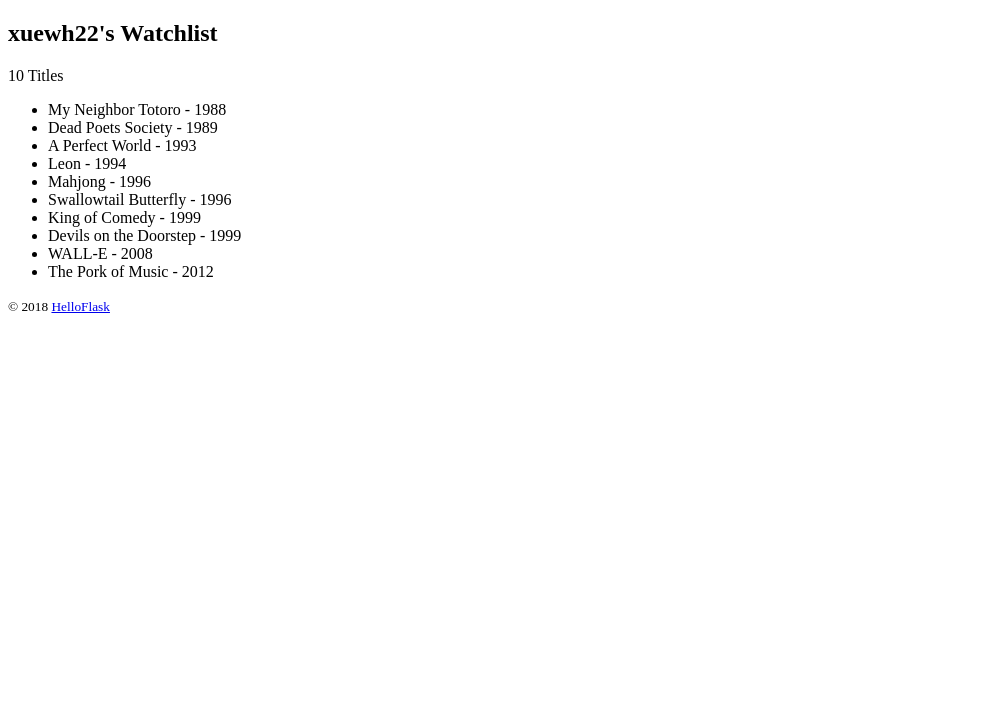
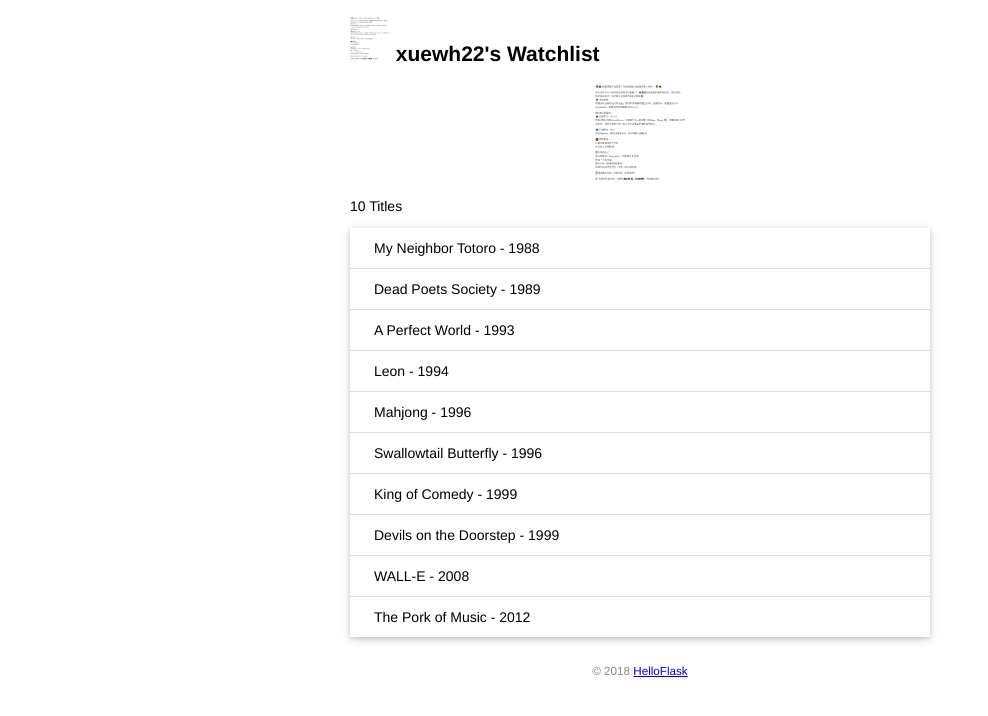
Before and after one commit to XWH19m10129/app1, a Flask app: page / in a window 1280 px wide. Shown: the top 716 px of the page, without its empty margins (0-988 px from the left). Run offline with Flask 3, Linux system fonts and the light colour scheme.

Commit message:
add static files

```diff
--- /dev/null
+++ b/static/style.css
@@ -0,0 +1,48 @@
+/* 页面整体 */
+body {
+    margin: auto;
+    max-width: 580px;
+    font-size: 14px;
+    font-family: Helvetica, Arial, sans-serif;
+}
+
+/* 页脚 */
+footer {
+    color: #888;
+    margin-top: 15px;
+    text-align: center;
+    padding: 10px;
+}
+
+/* 头像 */
+.avatar {
+    width: 40px;
+}
+
+/* 电影列表 */
+.movie-list {
+    list-style-type: none;
+    padding: 0;
+    margin-bottom: 10px;
+    box-shadow: 0 2px 5px 0 rgba(0, 0, 0, 0.16), 0 2px 10px 0 rgba(0, 0, 0, 0.12);
+}
+
+.movie-list li {
+    padding: 12px 24px;
+    border-bottom: 1px solid #ddd;
+}
+
+.movie-list li:last-child {
+    border-bottom:none;
+}
+
+.movie-list li:hover {
+    background-color: #f8f9fa;
+}
+
+/* 龙猫图片 */
+.totoro {
+    display: block;
+    margin: 0 auto;
+    height: 100px;
+}
--- a/templates/index.html
+++ b/templates/index.html
@@ -1,14 +1,23 @@
 <!DOCTYPE html>
 <html lang="en">
 <head>
+    <!-- <ref="stylesheet" href="{{ url_for('static', filename='css/bootstrap.min.css') }}"> -->
+    <link rel="stylesheet" href="{{ url_for('static', filename='style.css') }}">
     <meta charset="utf-8">
     <title>{{ name }}'s Watchlist</title>
 </head>
 <body>
-    <h2>{{ name }}'s Watchlist</h2>
+    <!-- <h2>{{ name }}'s Watchlist</h2> -->
+    <h2>
+        <img alt="Avatar"  class="avatar"   src="{{ url_for('static', filename='images/foo.png') }}">
+        {{ name }}'s Watchlist
+    </h2>
+    <img alt="Walking Totoro" class="totoro" src="{{ url_for('static', filename='images/foo.png') }}">
     {# 使用 length 过滤器获取 movies 变量的长度 #}
     <p>{{ movies|length }} Titles</p>
-    <ul>
+    <!-- <link rel="image" href="{{ url_for('static', filename='foo.png') }}"> -->
+    <ul class="movie-list">
+        {# 使用 for 标签迭代 movies 变量 #}
         {% for movie in movies %}  {# 迭代 movies 变量 #}
         <li>{{ movie.title }} - {{ movie.year }}</li>  {# 等同于 movie['title'] #}
         {% endfor %}  {# 使用 endfor 标签结束 for 语句 #}
```
Also changed, not shown: static/foo.png (added), static/images/foo.png (added).
